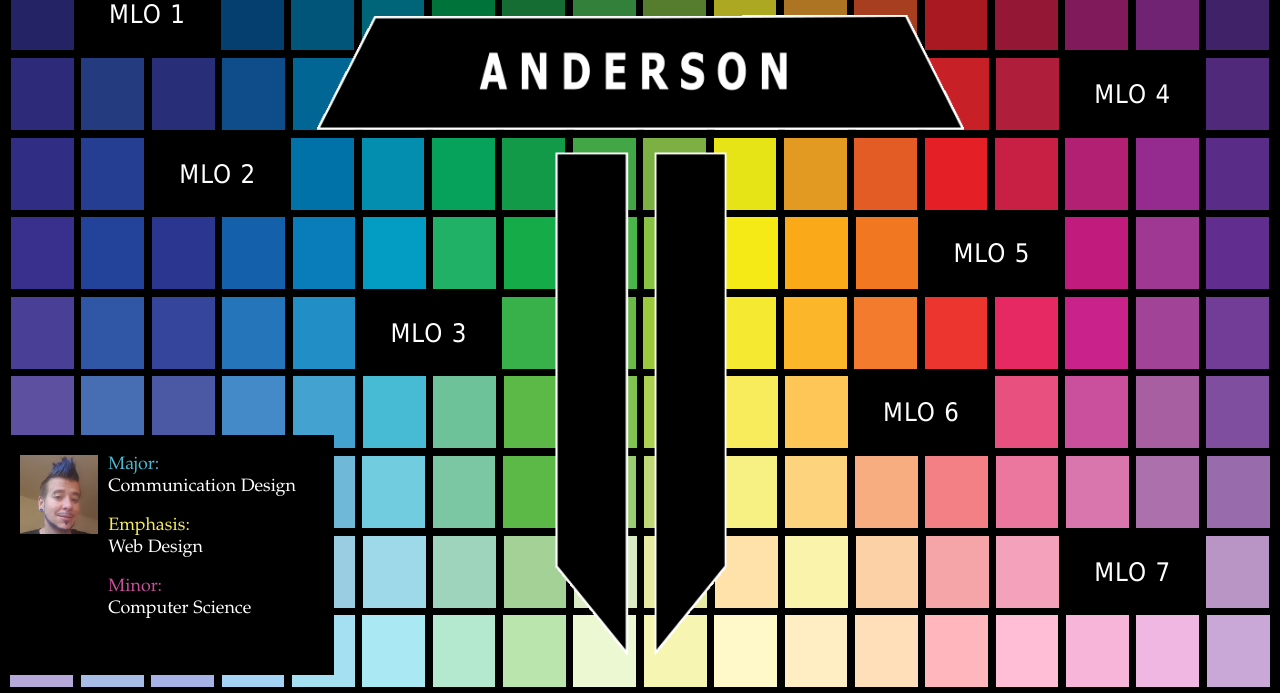
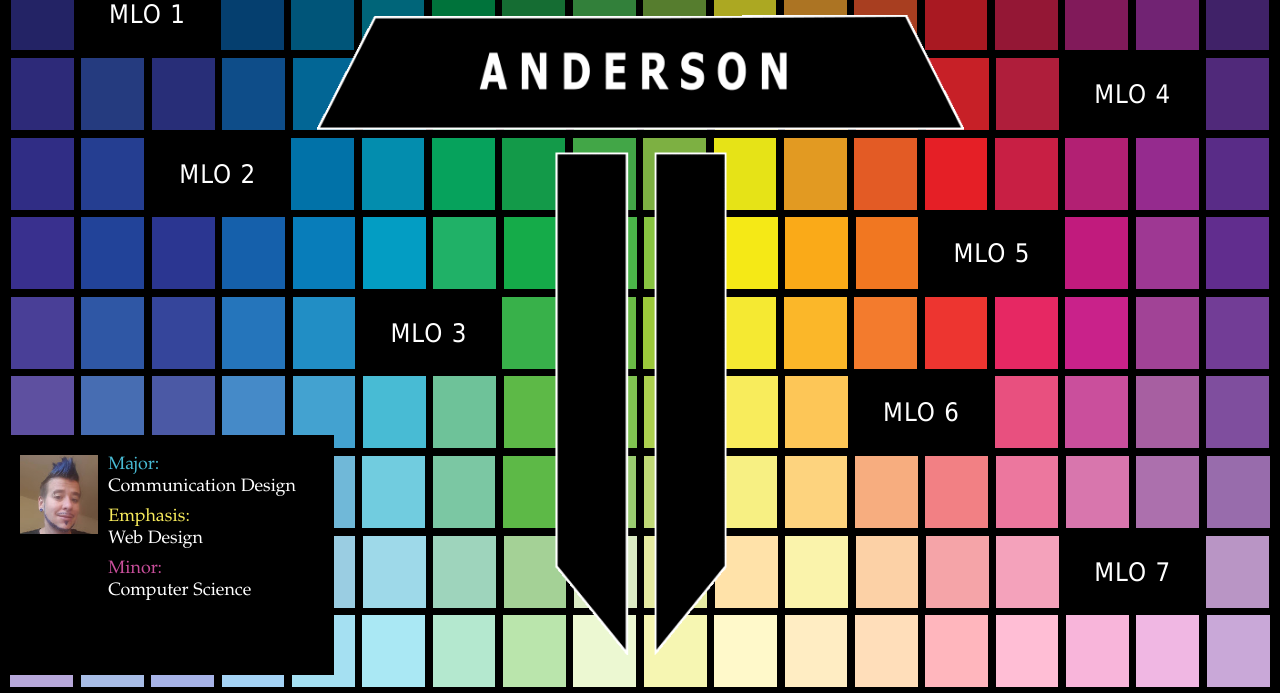
Before and after one commit to blueteeanderson/ILP, a PHP site: page / in a window 1280 px wide. Shown: the part 107-800 px from the top of the page. Run offline with PHP 8.4, Linux system fonts and the light colour scheme; some libraries are stand-ins or nearby versions.

Commit message:
Style update

```diff
--- a/css/site.css
+++ b/css/site.css
@@ -92,6 +92,10 @@ nav {
 }
 .minor {
     color:#CA4F9C;
+}
+.home-bio-text p{
+    margin-top:.5em;
+    margin-bottom:.5em;
 }
 .home-bio-text P:first-child {
     margin-top:0;
```
